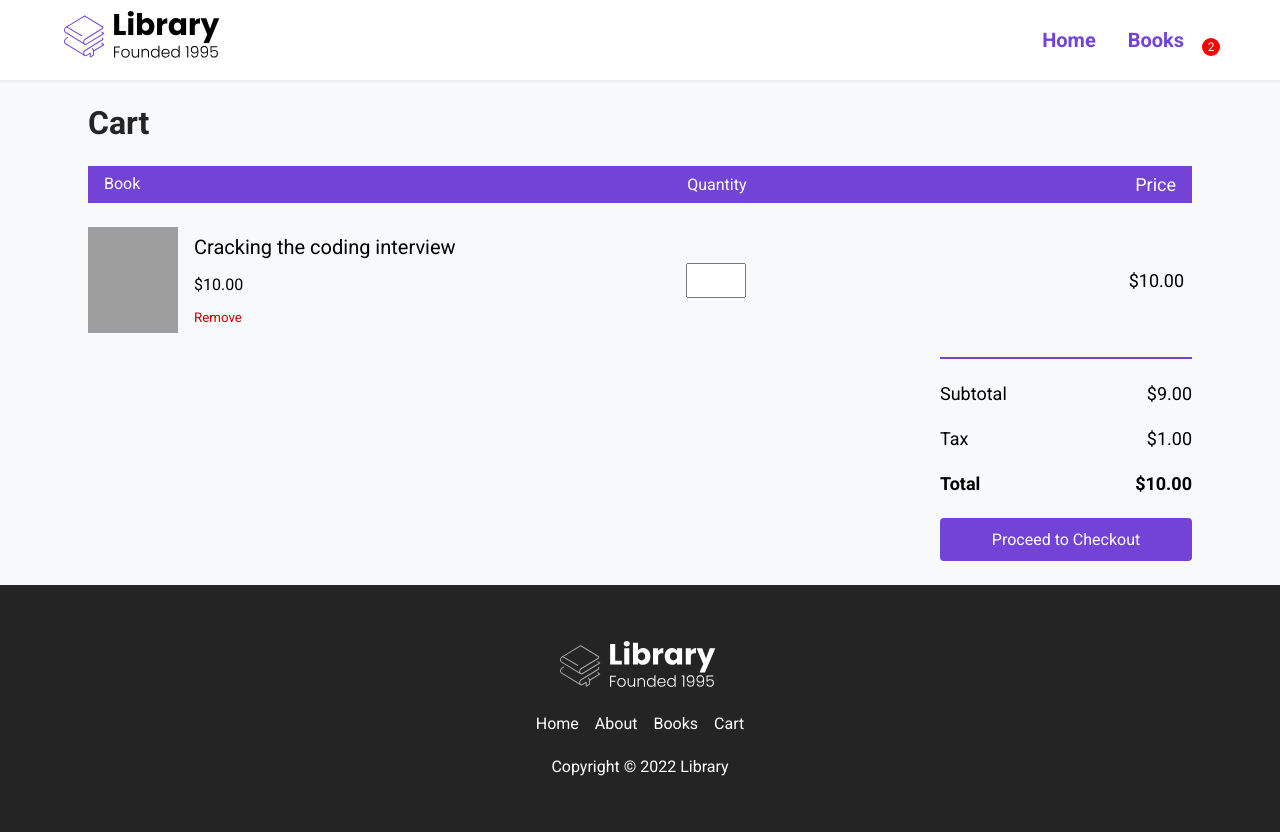
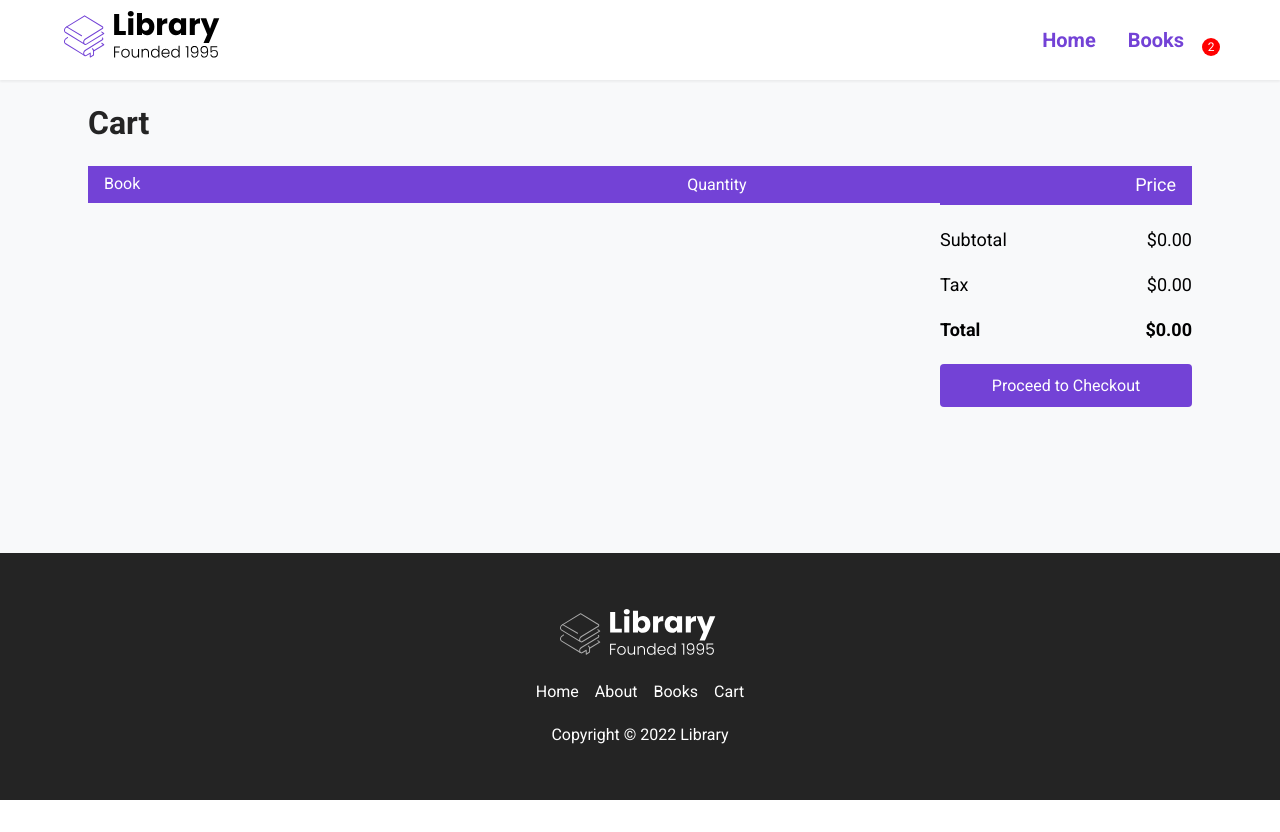
Before and after one commit to henrysama58/libraryReact, a React (Create React App) app: page /cart in a window 1280 px wide. Shown: the top 832 px of the page. After the commit the page ends 800 px from the top, so only its background shows below. Built offline with nearby package versions, Linux system fonts and the light colour scheme; grey boxes are pictures that could not be loaded.

Commit message:
new cart changes still learning how it works

```diff
--- a/src/App.js
+++ b/src/App.js
@@ -12,22 +12,16 @@ function App() {
   const [cart, setCart] = useState([])
 
   function addToCart(book) {
-    const dupeItem = cart.find(item => +item.id === +book.id)
-    if(dupeItem) {
-      setCart(cart.map(item => {
-        if(item.id === dupeItem.id) {
-          return {
-            ...item,
-            quantity: item.quantity + 1
-          }
-        } else {
-          return item
-        }
-      }))
-    } else {
-      setCart([...cart, {...book, quantity: 1}])
-    }
+    setCart([...cart, {...book, quantity: 1}])
   }
+
+  function changeQuantity(book, quantity) {
+    setCart(cart.map(item => item.id === book.id ? {...item, quantity: +quantity} : item))
+  }
+
+  useEffect(() => {
+    console.log(cart)
+  }, [cart])
 
   useEffect(() => console.log(cart), [cart])
 
@@ -37,8 +31,8 @@ function App() {
         <Nav />
         <Route path="/" exact component={Home} />
         <Route path="/books" exact render={() => <Books books={books} />} />
-        <Route path="/books/:id" exact render={() => <BooksInfo books={books} addToCart={addToCart}/>} />
-        <Route path="/cart" exact render={() => <Cart books={books} />} />
+        <Route path="/books/:id" exact render={() => <BooksInfo books={books} addToCart={addToCart} cart={cart}/>} />
+        <Route path="/cart" exact render={() => <Cart books={books} cart={cart} changeQuantity={changeQuantity} /> }/>
         <Footer />
       </div>
     </Router>
--- a/src/pages/BooksInfo.jsx
+++ b/src/pages/BooksInfo.jsx
@@ -1,14 +1,24 @@
 import { FontAwesomeIcon } from '@fortawesome/react-fontawesome';
-import React from 'react';
-import { useParams } from 'react-router-dom';
-import { Link } from 'react-router-dom';
+import React, { useState } from 'react';
+import { Link, useParams } from 'react-router-dom';
 import Book from '../components/ui/book';
 import Price from '../components/ui/Price';
 import Rating from '../components/ui/Rating';
+import Cart from './Cart';
 
-const Booksinfo = ({ books, addToCart }) => {
+const Booksinfo = ({ books, addToCart, cart }) => {
     const { id } = useParams();
     const book = books.find(book => +book.id === +id)
+    const [added, setAdded] = useState(false);
+
+    function addBookToCart(book) {
+        setAdded(true)
+        addToCart(book)
+    }
+
+    function bookExistsInCart() {
+        return cart.find(book => book.id === +id)
+    }
 
     return (
         <div id="books__body">
@@ -44,9 +54,11 @@ const Booksinfo = ({ books, addToCart }) => {
                                         Lorem ipsum dolor sit amet consectetur adipisicing elit. Perspiciatis sit ipsam rerum, debitis optio ex eos numquam, aliquam deserunt nostrum quisquam quo aperiam similique consequuntur placeat necessitatibus totam consectetur dolor.
                                     </p>
                                 </div>
-                                <button onClick={() => addToCart(book)} className="btn">
-                                    Add to Cart
-                                </button>
+                                {
+                                    bookExistsInCart() ? <Link to={`/cart`}>
+                                    <button className="btn">Checkout</button></Link> :
+                                    <button className="btn" onClick={() => addBookToCart(book)}>Add to Cart</button>
+                                }
                             </div>
                         </div>
                     </div>
--- a/src/pages/Cart.jsx
+++ b/src/pages/Cart.jsx
@@ -1,6 +1,19 @@
-import React from 'react';
+import React, { useState, useEffect } from 'react';
 
-const Cart = () => {
+const Cart = ({ cart, changeQuantity }) => {
+
+    const total = () => {
+        let price = 0;
+        cart.forEach((item) => {
+            price += +((item.salePrice || item.originalPrice) * item.quantity)
+        })
+        return price.toFixed(2);
+    }
+
+    const subTotal = () => {
+
+    }
+
     return (
         <div id="books__body">
             <main id="books__main">
@@ -16,44 +29,51 @@ const Cart = () => {
                                 <span className="cart__total">Price</span>
                             </div>
                             <div className="cart__body">
+                                {
+                                    cart.map(book => {
+                                        return (
                                             <div className="cart__item">
                                                 <div className="cart__book">
-                                        <img src="https://covers.openlibrary.org/b/id/8091016-L.jpg" alt="" className="cart__book--img" />
+                                                    <img src={book.url} alt="" className="cart__book--img" />
                                                     <div className="cart__book--info">
                                                         <span className="cart__book--title">
-                                                Cracking the coding interview
+                                                            {book.title}
                                                         </span>
                                                         <span className="cart__book--price">
-                                                $10.00
+                                                            ${(book.salePrice || book.originalPrice).toFixed(2)}
                                                         </span>
                                                         <button className="cart__book--remove">
                                                             Remove
                                                         </button>
                                                     </div>
                                                 </div>
-                                    <div className="cart__quantity">
-                                        <input type="number" min={0} max={99} className="cart__input" />
+                                                <div className="cart__quantity" >
+                                                    <input value={book.quantity} onChange={(event) => changeQuantity(book, event.target.value)} type="number" min={0} max={99} className="cart__input" />
                                                 </div>
                                                 <div className="cart__total">
-                                        $10.00
+                                                    ${((book.salePrice || book.originalPrice) * book.quantity).toFixed(2)}
                                                 </div>
                                             </div>
+                                        )
+                                    })
+                                }
+
                             </div>
                         </div>
                         <div className="total">
                             <div className="total__item total__sub-total">
                                 <span>Subtotal</span>
-                                <span>$9.00</span>
+                                <span>${(total() * 0.9).toFixed(2)}</span>
                             </div>
                             <div className="total__item total__tax">
                                 <span>Tax</span>
-                                <span>$1.00</span>
+                                <span>${(total() * 0.1).toFixed(2)}</span>
                             </div>
                             <div className="total__item total__price">
                                 <span>Total</span>
-                                <span>$10.00</span>
+                                <span>${total()}</span>
                             </div>
-                            <button onClick={() => alert("Haven't done this yet :(")}className="btn btn__checkout no-cursor">
+                            <button onClick={() => alert("Haven't done this yet :(")} className="btn btn__checkout no-cursor">
                                 Proceed to Checkout
                             </button>
                         </div>
```
Lines whose indentation alone changed are shown as unchanged.
